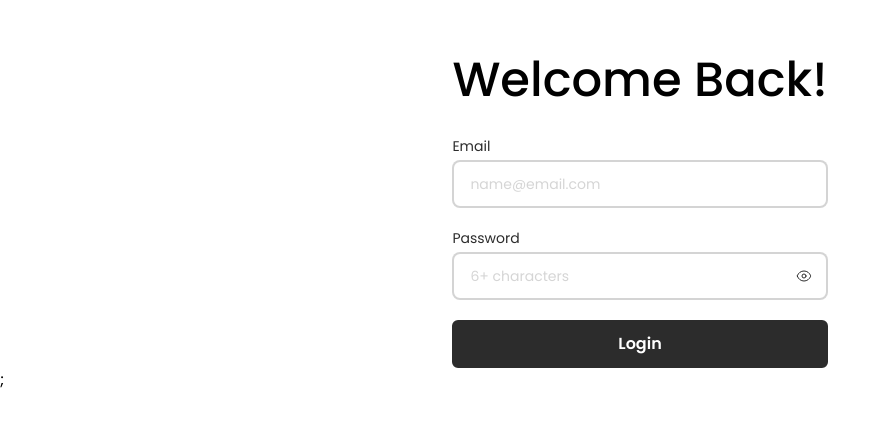
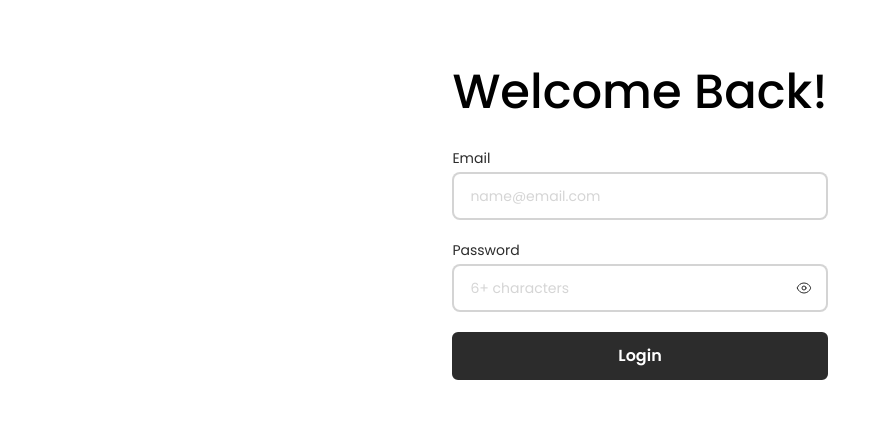
Before and after one commit to n53337/minvoicer, a React (Vite) app: page /login in a window 1280 px wide. Shown: the part 176-602 px from the top of the page, without its empty margins (0-891 px from the left). Built offline with nearby package versions, Linux system fonts and the light colour scheme.

Commit message:
login implementation

```diff
--- a/src/App.jsx
+++ b/src/App.jsx
@@ -1,13 +1,16 @@
 import "./styles/App.css";
 import RoutesController from "./router/RoutesController";
-import { GlobalContextProvider } from "./Context/GlobalContext";
-import { app } from "./firebase";
+import { GlobalContext, GlobalContextProvider } from "./Context/GlobalContext";
+import { useContext, useEffect, useState } from "react";
 
 function App() {
-  const user = true;
+  // const user = true;
+  const { user } = useContext(GlobalContext);
+
+  console.log("app", user);
   return (
     <GlobalContextProvider>
-      <RoutesController auth={user} />;
+      <RoutesController />
     </GlobalContextProvider>
   );
 }
--- a/src/Context/GlobalContext.jsx
+++ b/src/Context/GlobalContext.jsx
@@ -16,6 +16,7 @@ export const GlobalContextProvider = ({ children }) => {
   // Reducer Init
 
   const [state, dispatch] = useReducer(GlobalReducer, initValue);
+  console.log("context", state);
 
   return (
     <GlobalContext.Provider value={{ state, dispatch }}>
--- a/src/Context/GlobalReducer.jsx
+++ b/src/Context/GlobalReducer.jsx
@@ -1,9 +1,22 @@
 const GlobalReducer = (state, action) => {
   switch (action.type) {
-    // Page Change
+    //
+
+    // * Pages State
 
     case "PAGE_CHANGE": {
       return { ...state, currentPage: action.payload };
+    }
+
+    // * User State
+
+    case "LOGIN": {
+      return { ...state, user: action.payload };
+    }
+
+    case "LOGOUT": {
+      localStorage.setItem("loggedIn", false);
+      return { ...state, user: null };
     }
 
     default:
--- a/src/pages/login/Login.jsx
+++ b/src/pages/login/Login.jsx
@@ -1,14 +1,20 @@
-import { useState } from "react";
-import Input from "../../components/shared/Input";
+import { useContext, useState } from "react";
 import { getAuth, signInWithEmailAndPassword } from "firebase/auth";
 import { app } from "../../firebase";
+import { GlobalContext } from "../../Context/GlobalContext";
+import Input from "../../components/shared/Input";
 import Loading from "../../components/shared/Loading";
+import { redirect, useNavigate } from "react-router-dom";
 
 const Login = () => {
+  //
+
   const [loginData, setLoginData] = useState({ email: null, pwd: null });
   const [isLoading, setIsLoading] = useState(false);
+  const { state, dispatch } = useContext(GlobalContext);
+  const navigate = useNavigate();
 
-  // ! Handle Login
+  // Handle Login
 
   const handleLogin = async (e) => {
     e.preventDefault();
@@ -23,8 +29,20 @@ const Login = () => {
         loginData.pwd
       );
 
-      const userCredential = signReq.user.metadata;
-      console.log(userCredential);
+      const userCredential = signReq.user;
+
+      // set current User
+
+      dispatch({
+        type: "LOGIN",
+        payload: { email: userCredential.email, id: userCredential.uid },
+      });
+
+      // Redirect to Dashboard
+
+      navigate("/dashboard");
+
+      // Error Handling
     } catch (error) {
       const errorCode = error.code;
       const errorMessage = error.message;
--- a/src/router/RoutesController.jsx
+++ b/src/router/RoutesController.jsx
@@ -14,8 +14,14 @@ import NewCustomer from "../pages/customers/NewCustomer";
 import EditCustomer from "../pages/customers/EditCustomer";
 import Profile from "../pages/profile/Profile";
 import NotFound from "../pages/404/NotFound";
+import { useContext } from "react";
+import { GlobalContext } from "../Context/GlobalContext";
 
-const RoutesController = ({ auth }) => {
+const RoutesController = ({}) => {
+  //
+
+  const auth = useContext(GlobalContext);
+
   const RequireAuth = ({ children, navTo = "/register" }) => {
     return auth ? children : <Navigate to={navTo} />;
   };
```
Also changed, not shown: 1 other file (tests, documents, lock files or other folders).
